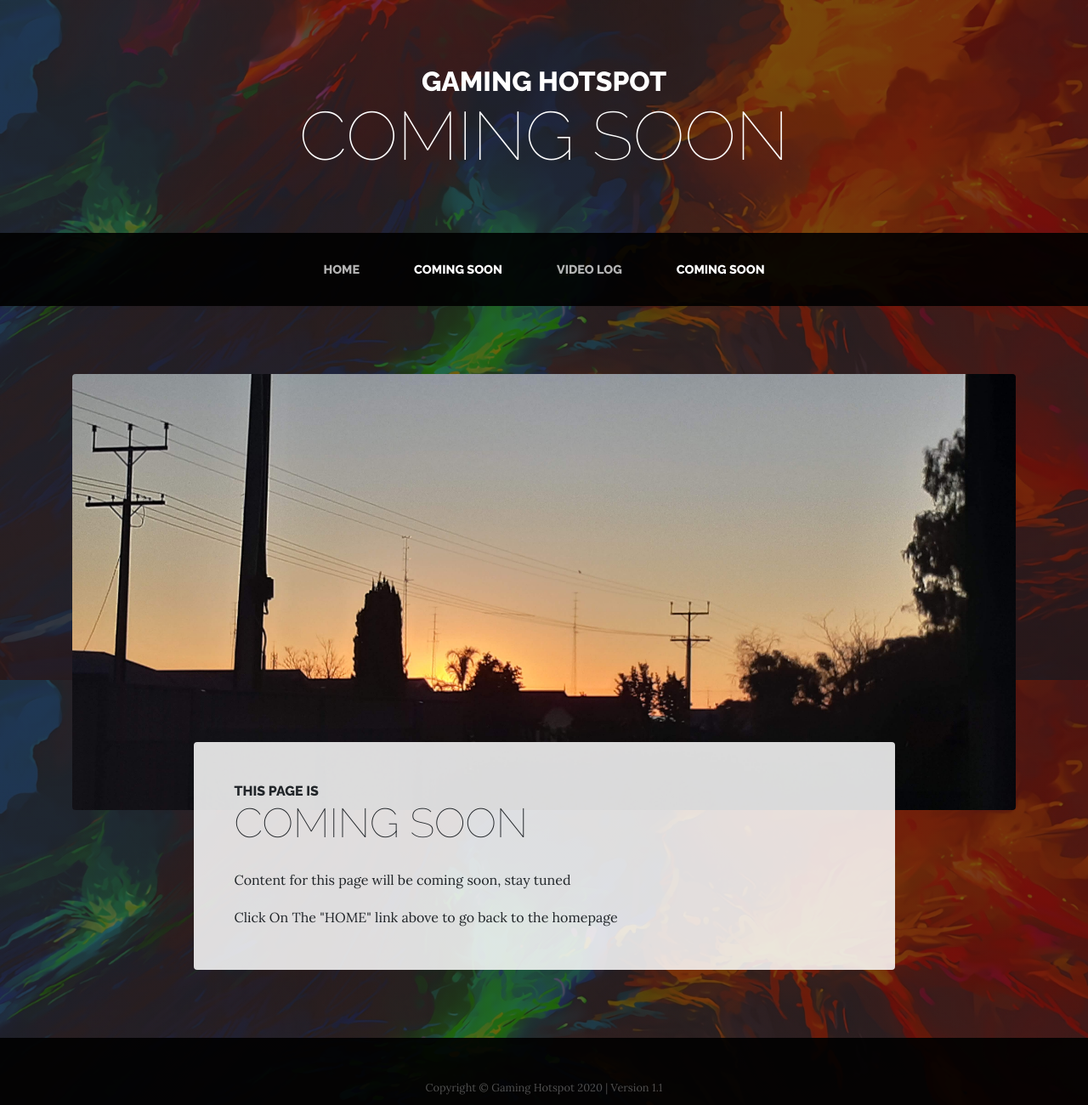
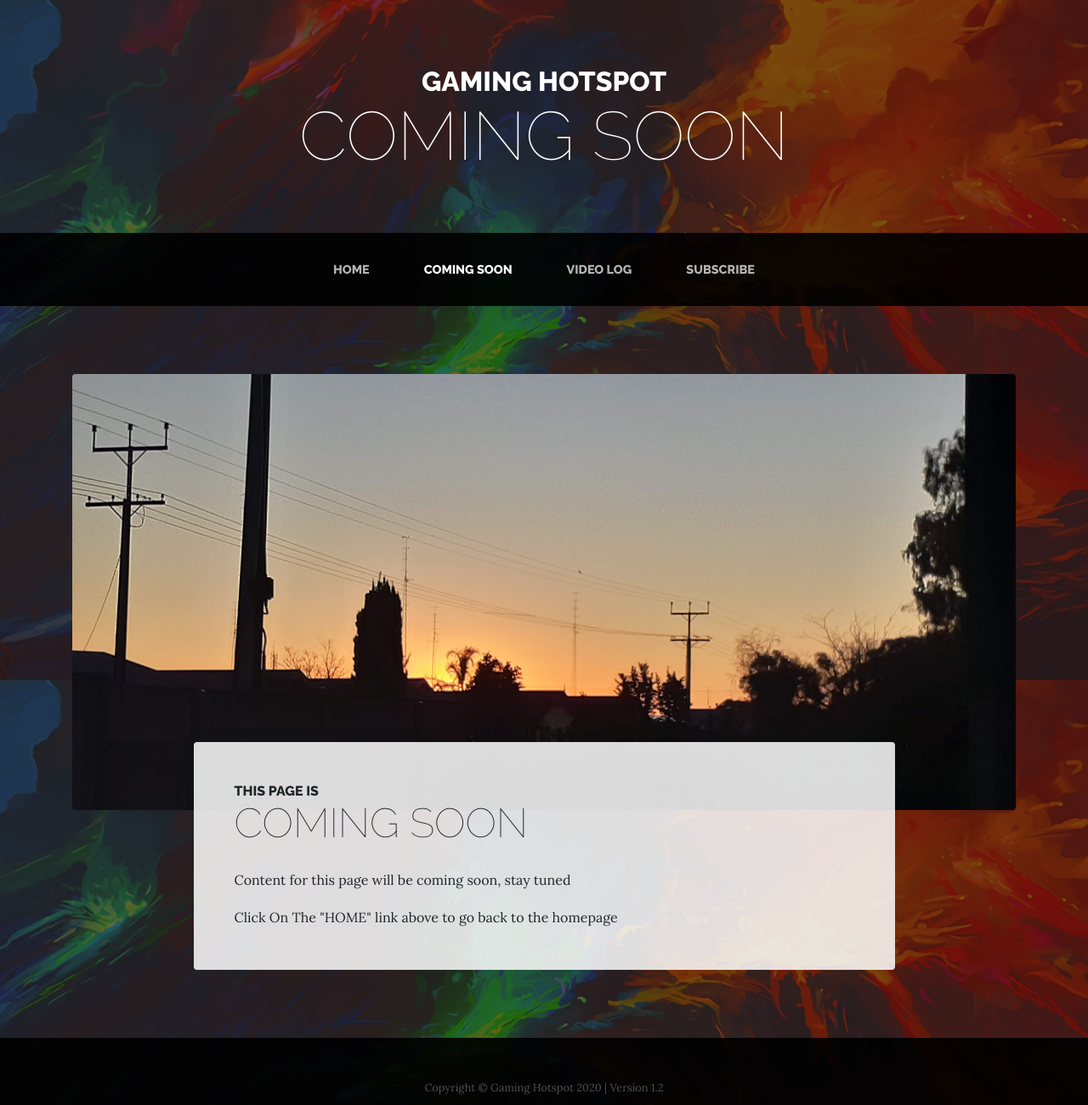
Before and after one commit to GamingHotspot/gaminghotspot.github.io, a website: page comingsoon.html in a window 1280 px wide. Shown: the whole page at 85% size. Drawn offline with Linux system fonts and the light colour scheme.

Commit message:
Added Subscribe Page
Changed Navbar Link
Updated Version Number to 1.2
Updated active status of Coming Soon Page

```diff
--- a/comingsoon.html
+++ b/comingsoon.html
@@ -50,8 +50,8 @@
           <li class="nav-item px-lg-4">
             <a class="nav-link text-uppercase text-expanded" href="videolog.html">Video Log</a>
           </li>
-          <li class="nav-item active px-lg-4">
-            <a class="nav-link text-uppercase text-expanded" href="comingsoon.html">Coming Soon</a>
+          <li class="nav-item px-lg-4">
+            <a class="nav-link text-uppercase text-expanded" href="redirects/youtube.html">Subscribe</a>
           </li>
         </ul>
       </div>
@@ -80,7 +80,7 @@
 
   <footer class="footer text-faded text-center py-5">
     <div class="container">
-      <p class="m-0 small">Copyright &copy; Gaming Hotspot 2020 | Version 1.1</p>
+      <p class="m-0 small">Copyright &copy; Gaming Hotspot 2020 | Version 1.2</p>
     </div>
   </footer>
 
```
Also changed, not shown: index.html (+2 -2 lines), videolog.html (+2 -2 lines).
